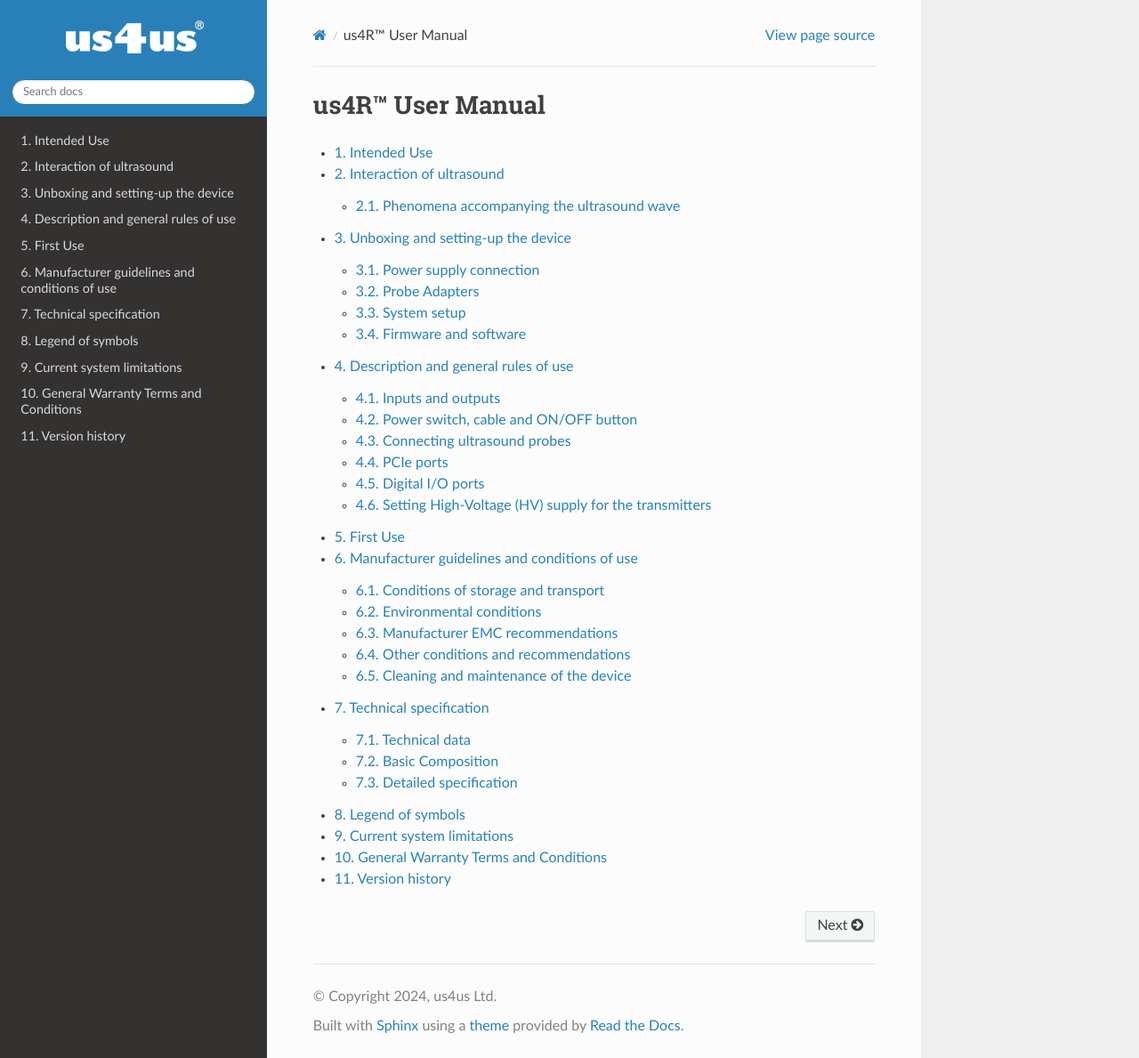
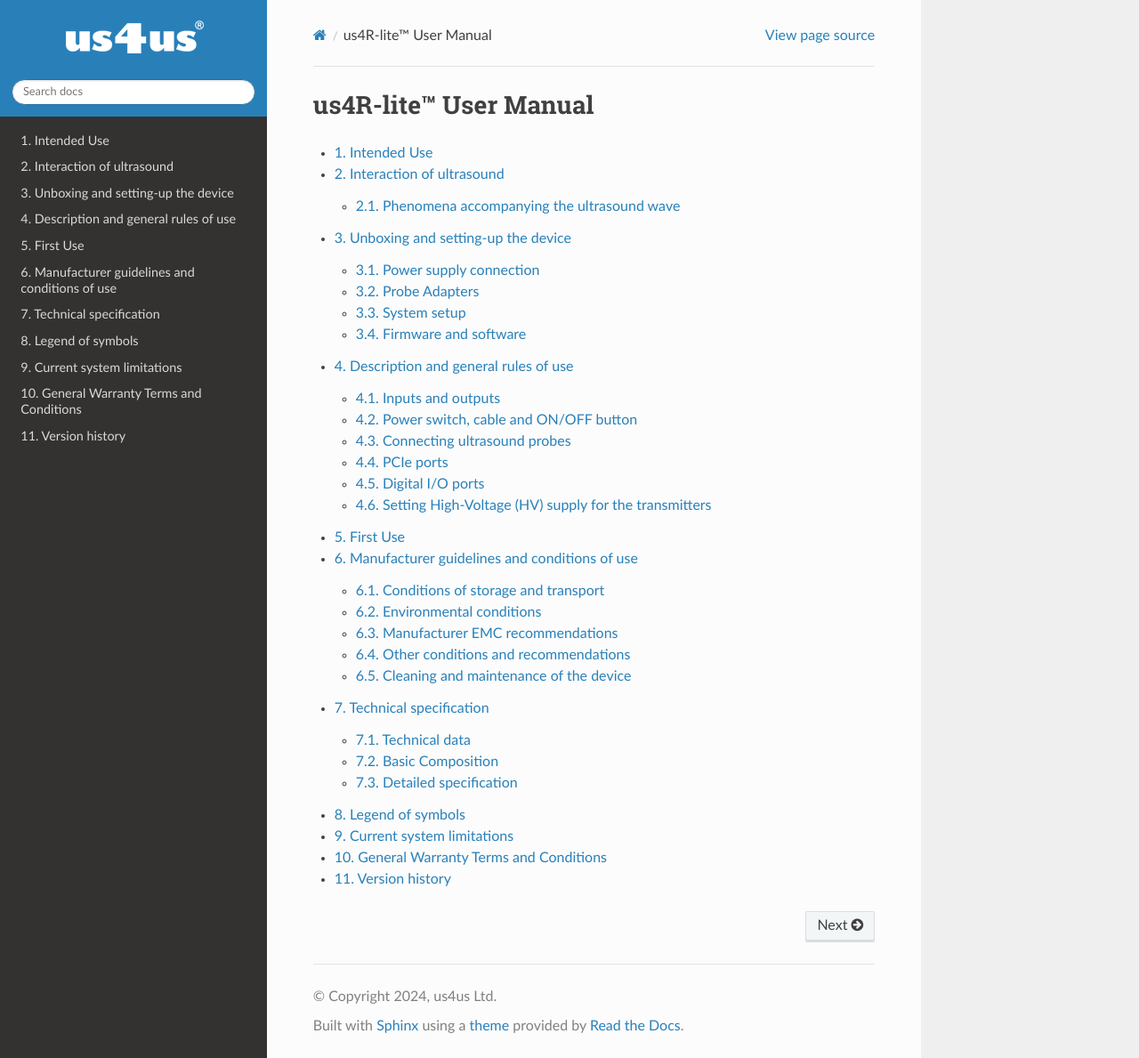
Before and after one commit to us4useu/us4r-lite-user-docs, a Sphinx documentation site: the page built from docs/index.rst, in a window 1280 px wide and 1189 px high. Shown: the whole window at 89% size. Built offline with Sphinx 7.4.7 and the Read the Docs theme 2.0.0, drawn with Linux system fonts in a browser that asks for light colours.

Commit message:
Changed us4R to us4R-lite (README and project configuration), changed build gh action to run build on every push to master.

```diff
--- a/docs/conf.py
+++ b/docs/conf.py
@@ -22,7 +22,7 @@
 
 # -- Project information -----------------------------------------------------
 
-project = 'us4R™ User Manual'
+project = 'us4R-lite™ User Manual'
 copyright = f"{current_year}, us4us Ltd"
 author = 'us4us Ltd'
 
--- a/docs/index.rst
+++ b/docs/index.rst
@@ -3,7 +3,7 @@
    You can adapt this file completely to your liking, but it should at least
    contain the root `toctree` directive.
 
-us4R™ User Manual
+us4R-lite™ User Manual
 ==================================================
 
 .. toctree::
```
Also changed, not shown: README.md (+3 -3 lines), 1 other file.
